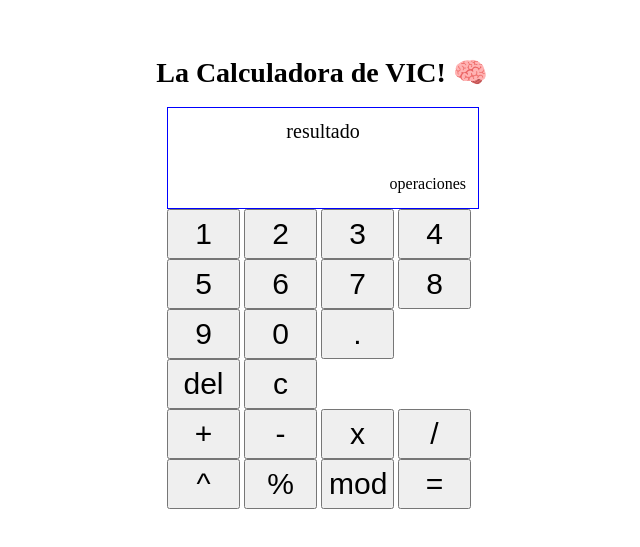
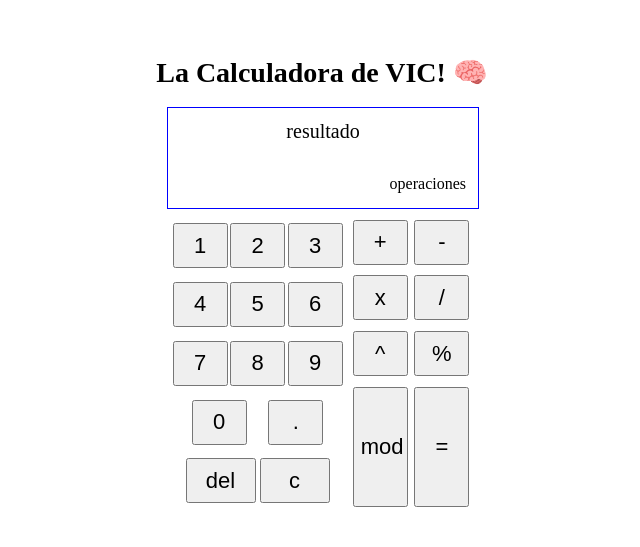
Before and after one commit to Vic217/calculadora, a plain HTML site: page index.html in a window 1280 px wide. Shown: the part 131-678 px from the top of the page, without its empty margins (318-958 px from the left). Drawn offline with Linux system fonts and the light colour scheme.

Commit message:
Ajuste centrado de botones

```diff
--- a/styles.css
+++ b/styles.css
@@ -28,9 +28,9 @@ h1 {
 
 /* Tamaño de botones */
 button {
-    font-size: 30px;
-    width: 73px;
-    height: 50px;
+    font-size: 22px;
+    width: 55px;
+    height: 45px;
 }
 
 /* Centrado de pantalla */
@@ -51,3 +51,44 @@ button {
 #operacion {
     margin: 12px;
 }
+
+/* Centrado de teclado */
+#teclado {
+    display: flex;
+    flex-flow: row wrap;
+    justify-content: space-evenly;
+}
+
+#resultado {
+    height: 120px;
+}
+
+#numeros {
+    margin-left: 2px;
+    width: 175px;
+    height: 308px;
+    display: flex;
+    flex-wrap: wrap;
+    justify-content: space-evenly;
+    align-content: space-evenly;
+}
+
+#operaciones {
+    width: 130px;
+    display: flex;
+    flex-wrap: wrap;
+    justify-content: space-evenly;
+    align-content: space-evenly;
+}
+
+#borrar {
+    width: 70px;
+}
+
+#limpiar {
+    width: 70px;
+}
+
+#modulo {
+    height: 120px;
+}
```
